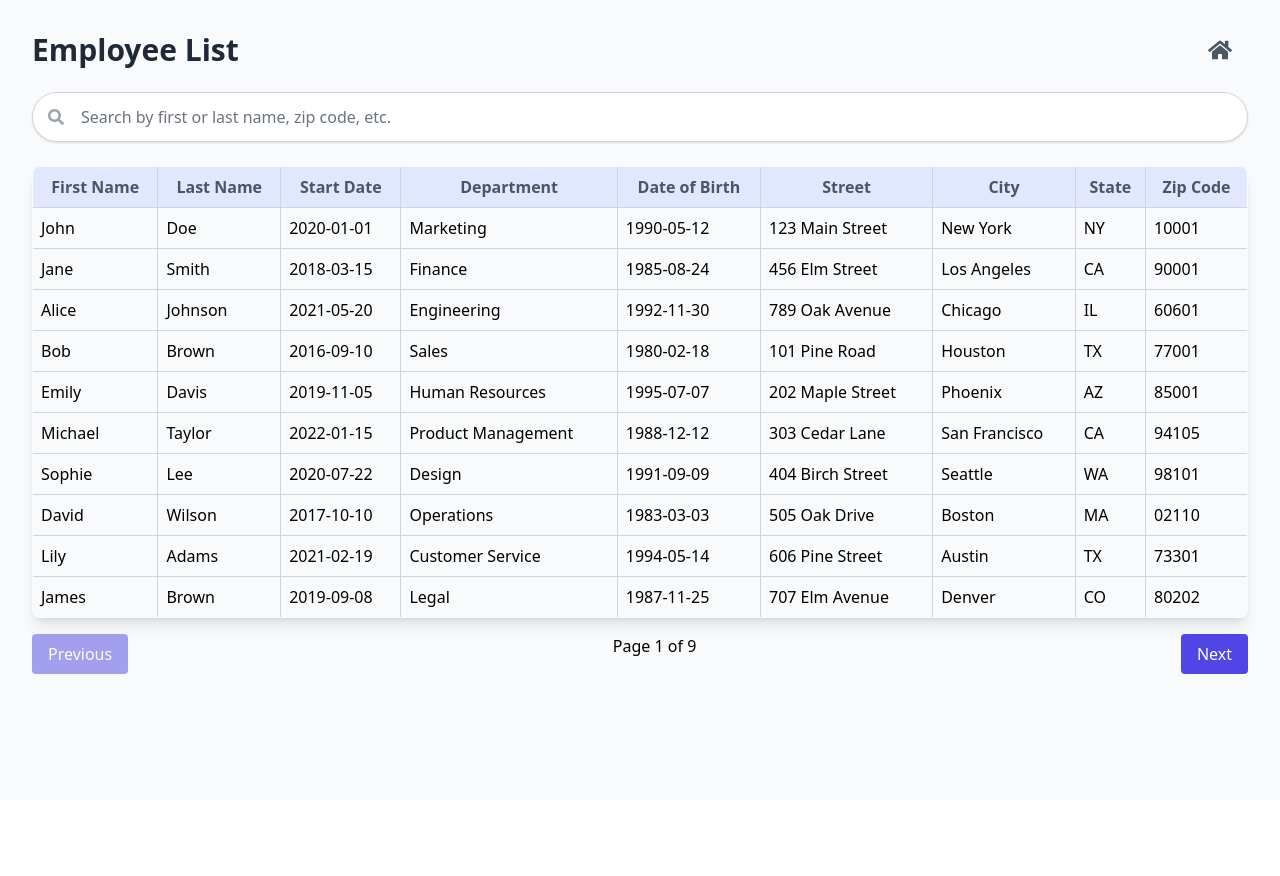
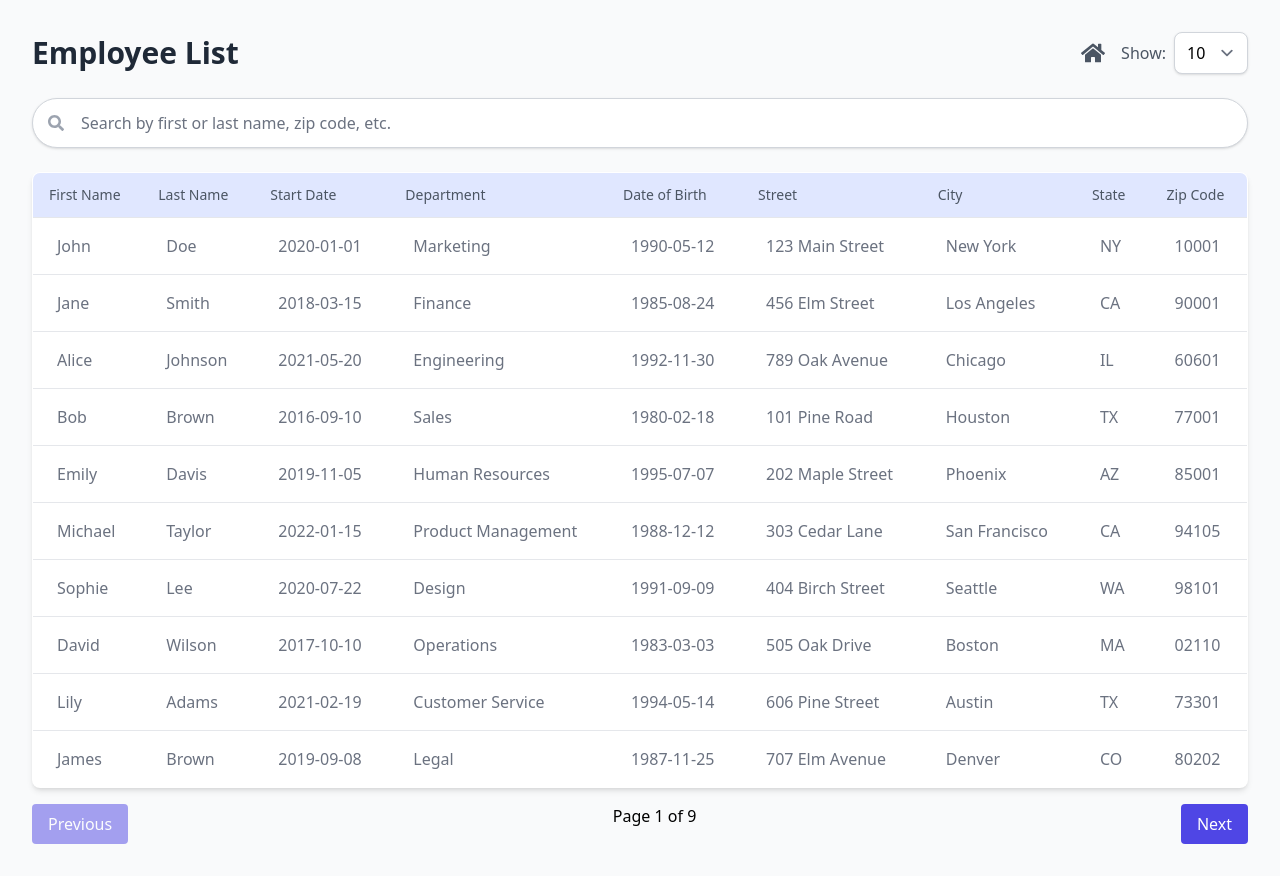
Before and after one commit to youtlane/wealthHealth, a Next.js app in the folder hrnet-react/: page /allEmployee in a window 1280 px wide. Before the commit the page ends 800 px from the top, so only its background shows below. Built offline with nearby package versions, Linux system fonts and the light colour scheme.

Commit message:
feat: add dropdown  for choosing how many employee per page

```diff
--- a/hrnet-react/src/app/allEmployee/page.jsx
+++ b/hrnet-react/src/app/allEmployee/page.jsx
@@ -1,6 +1,6 @@
 "use client";
 
-import React, { useMemo, useState, useCallback } from "react";
+import React, { useMemo, useState, useCallback, useEffect } from "react";
 import { useSelector } from "react-redux";
 import { useTable, usePagination } from "react-table";
 import { FaSearch, FaHome } from "react-icons/fa";
@@ -10,6 +10,11 @@ import '../global.css';
 const AllEmployee = () => {
   const employees = useSelector((state) => state.employees);
   const [searchTerm, setSearchTerm] = useState("");
+  const [itemsPerPage, setItemsPerPage] = useState(10); // Default items per page is 10
+
+  const handleItemsPerPageChange = useCallback((e) => {
+    setItemsPerPage(Number(e.target.value));
+  }, []);
 
   const filteredEmployees = useMemo(() => {
     return employees.filter((employee) =>
@@ -52,15 +57,21 @@ const AllEmployee = () => {
     gotoPage,
     nextPage,
     previousPage,
+    setPageSize, // Function to change page size dynamically
     state: { pageIndex },
   } = useTable(
     {
       columns,
       data,
-      initialState: { pageIndex: 0, pageSize: 10 },
+      initialState: { pageIndex: 0, pageSize: itemsPerPage }, // Dynamic items per page
     },
     usePagination
   );
+
+  // Update page size dynamically when itemsPerPage changes
+  useEffect(() => {
+    setPageSize(itemsPerPage);
+  }, [itemsPerPage, setPageSize]);
 
   const handleSearchChange = useCallback((e) => {
     setSearchTerm(e.target.value);
@@ -74,6 +85,20 @@ const AllEmployee = () => {
           <Link href="/">
             <FaHome className="text-gray-600 cursor-pointer hover:text-indigo-600 mr-4" size={24} />
           </Link>
+          <div className="flex items-center space-x-2">
+            <label className="text-gray-600">Show:</label>
+            <select
+              value={itemsPerPage}
+              onChange={handleItemsPerPageChange}
+              className="border border-gray-300 rounded-lg p-2 pl-3 pr-8 shadow focus:outline-none focus:ring-2 focus:ring-indigo-500"
+            >
+              {[10, 25, 50, 100].map((value) => (
+                <option key={value} value={value}>
+                  {value}
+                </option>
+              ))}
+            </select>
+          </div>
         </div>
       </header>
 
@@ -88,26 +113,30 @@ const AllEmployee = () => {
         <FaSearch className="absolute left-4 top-1/2 transform -translate-y-1/2 text-gray-400" />
       </div>
 
-      <table {...getTableProps()} className="min-w-full border-collapse border border-gray-200 rounded-lg overflow-hidden shadow-lg">
+      <table {...getTableProps()} className="min-w-full bg-white border border-gray-200 shadow-md rounded-lg overflow-hidden">
         <thead>
           {headerGroups.map(headerGroup => (
             <tr {...headerGroup.getHeaderGroupProps()}>
               {headerGroup.headers.map(column => (
-                <th {...column.getHeaderProps()} className="border border-gray-300 p-2" style={{ backgroundColor: 'rgb(224, 231, 255)', color: 'rgb(75, 85, 99)' }}>
-                  {column.render('Header')}
+                <th
+                  {...column.getHeaderProps()}
+                  className="py-3 px-4 text-left text-sm font-medium text-gray-600 border-b"
+                  style={{ backgroundColor: 'rgb(224, 231, 255)', color: 'rgb(75, 85, 99)' }}
+                >
+                  {column.render("Header")}
                 </th>
               ))}
             </tr>
           ))}
         </thead>
         <tbody {...getTableBodyProps()}>
-          {page.map(row => {
+          {page.map((row) => {
             prepareRow(row);
             return (
-              <tr {...row.getRowProps()} className="border border-gray-300">
-                {row.cells.map(cell => (
-                  <td {...cell.getCellProps()} className="border border-gray-300 p-2">
-                    {cell.render('Cell')}
+              <tr {...row.getRowProps()} className="border-b">
+                {row.cells.map((cell) => (
+                  <td {...cell.getCellProps()} className="py-4 px-6 text-left text-gray-500">
+                    {cell.render("Cell")}
                   </td>
                 ))}
               </tr>
@@ -117,13 +146,21 @@ const AllEmployee = () => {
       </table>
 
       <div className="flex justify-between mt-4">
-        <button onClick={() => previousPage()} disabled={!canPreviousPage} className="bg-indigo-600 text-white px-4 py-2 rounded disabled:opacity-50">
+        <button
+          onClick={() => previousPage()}
+          disabled={!canPreviousPage}
+          className="bg-indigo-600 text-white px-4 py-2 rounded disabled:opacity-50"
+        >
           Previous
         </button>
         <span>
           Page {pageIndex + 1} of {pageOptions.length}
         </span>
-        <button onClick={() => nextPage()} disabled={!canNextPage} className="bg-indigo-600 text-white px-4 py-2 rounded disabled:opacity-50">
+        <button
+          onClick={() => nextPage()}
+          disabled={!canNextPage}
+          className="bg-indigo-600 text-white px-4 py-2 rounded disabled:opacity-50"
+        >
           Next
         </button>
       </div>
```
